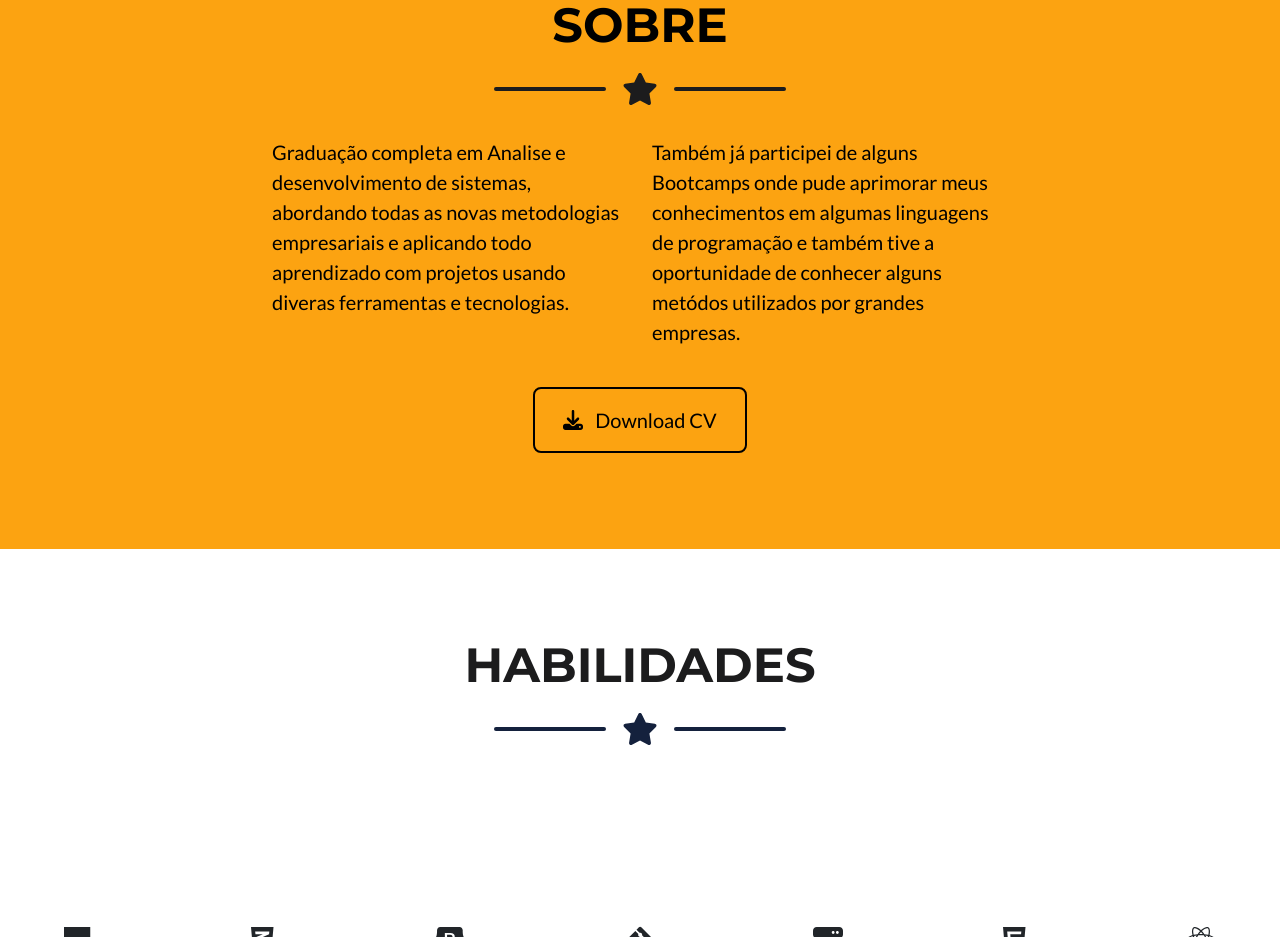
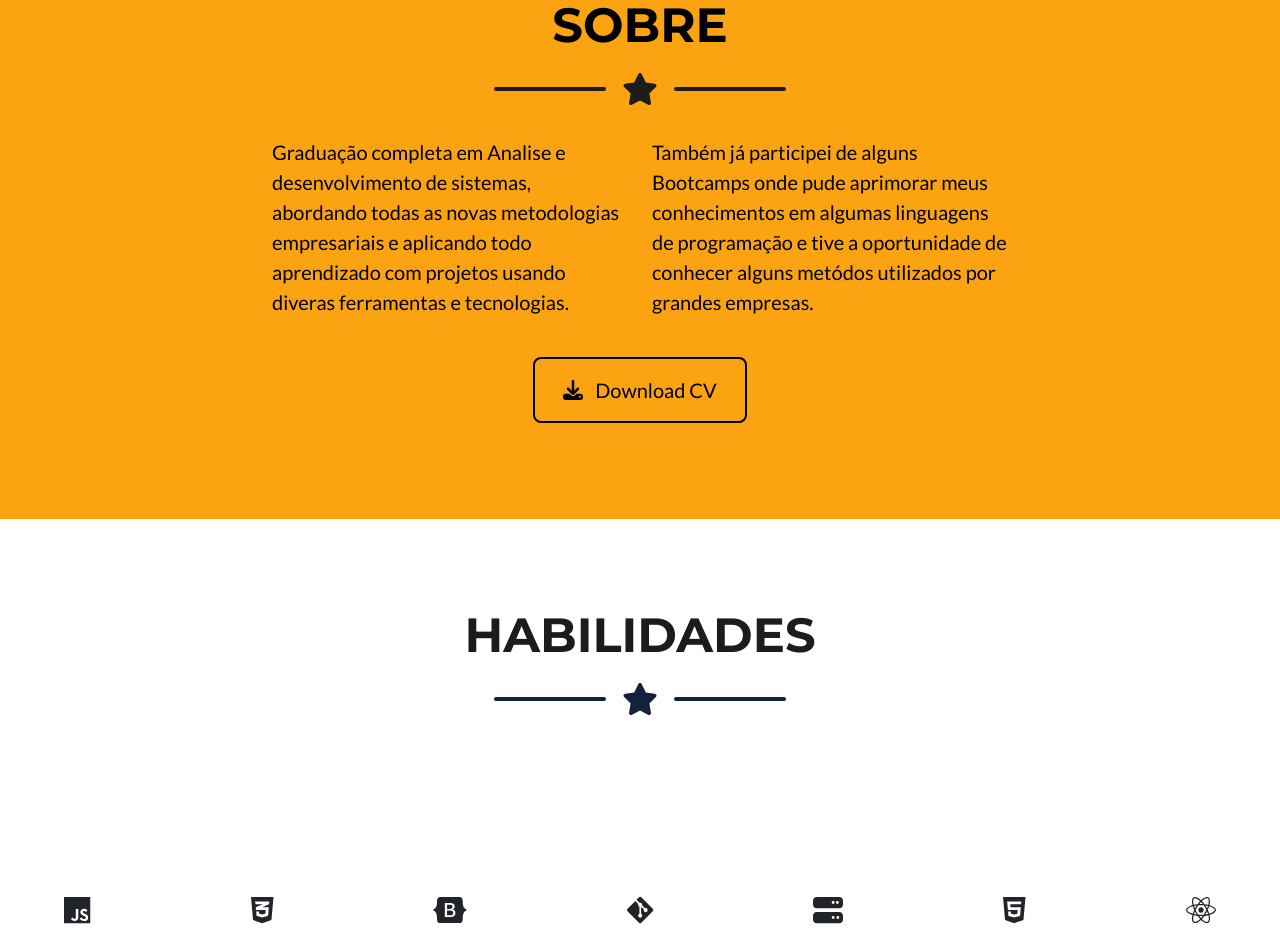
Before and after one commit to Viniciussouza04/myPortfolio, a plain HTML site: page index.html in a window 1280 px wide. Shown: the part 1760-2697 px from the top of the page. Drawn offline with nearby package versions, Linux system fonts and the light colour scheme.

Commit message:
Udpate index.html

```diff
--- a/index.html
+++ b/index.html
@@ -136,7 +136,7 @@
                 <!-- About Section Content-->
                 <div class="row">
                     <div class="col-lg-4 ms-auto"><p class="lead">Graduação completa em Analise e desenvolvimento de sistemas, abordando todas as novas metodologias empresariais e aplicando todo aprendizado com projetos usando diveras ferramentas e tecnologias.</p></div>
-                    <div class="col-lg-4 me-auto"><p class="lead">Também já participei de alguns Bootcamps onde pude aprimorar meus conhecimentos em algumas linguagens de programação e também tive a oportunidade de conhecer alguns metódos utilizados por grandes empresas.</p></div>
+                    <div class="col-lg-4 me-auto"><p class="lead">Também já participei de alguns Bootcamps onde pude aprimorar meus conhecimentos em algumas linguagens de programação e tive a oportunidade de conhecer alguns metódos utilizados por grandes empresas.</p></div>
                 </div>
                 <!-- About Section Button-->
                 <div class="text-center mt-4">
```
